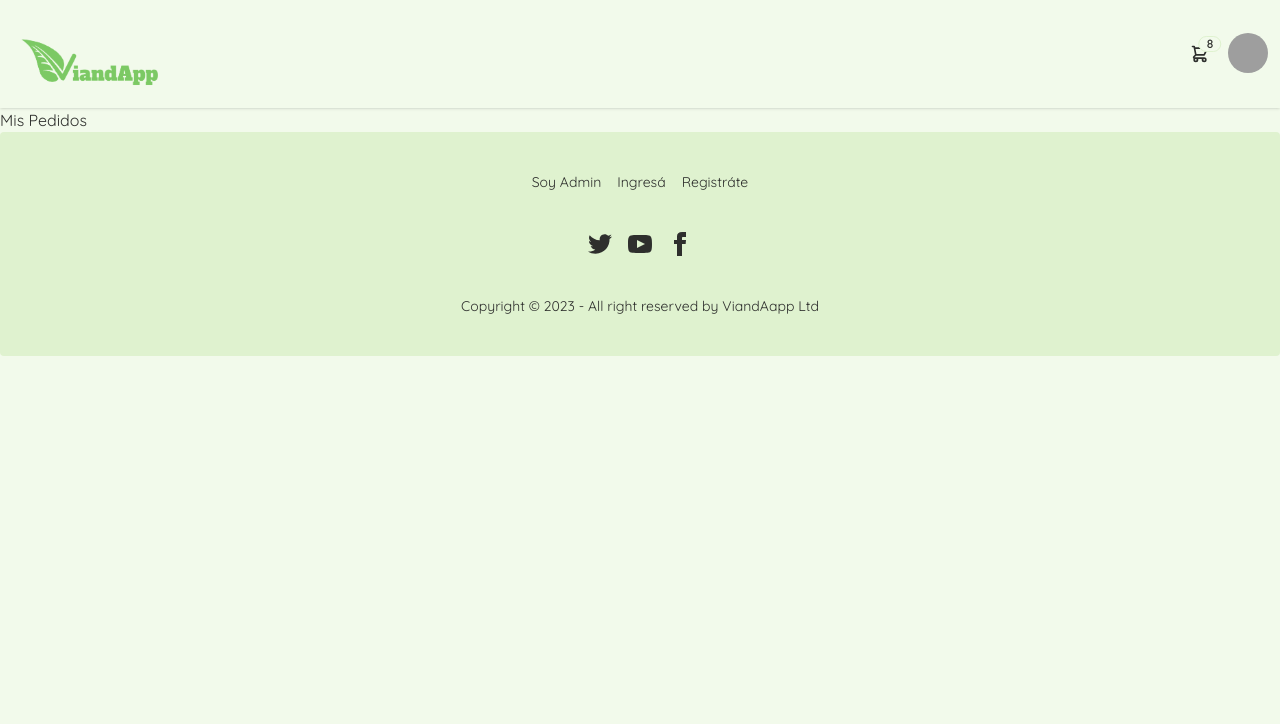
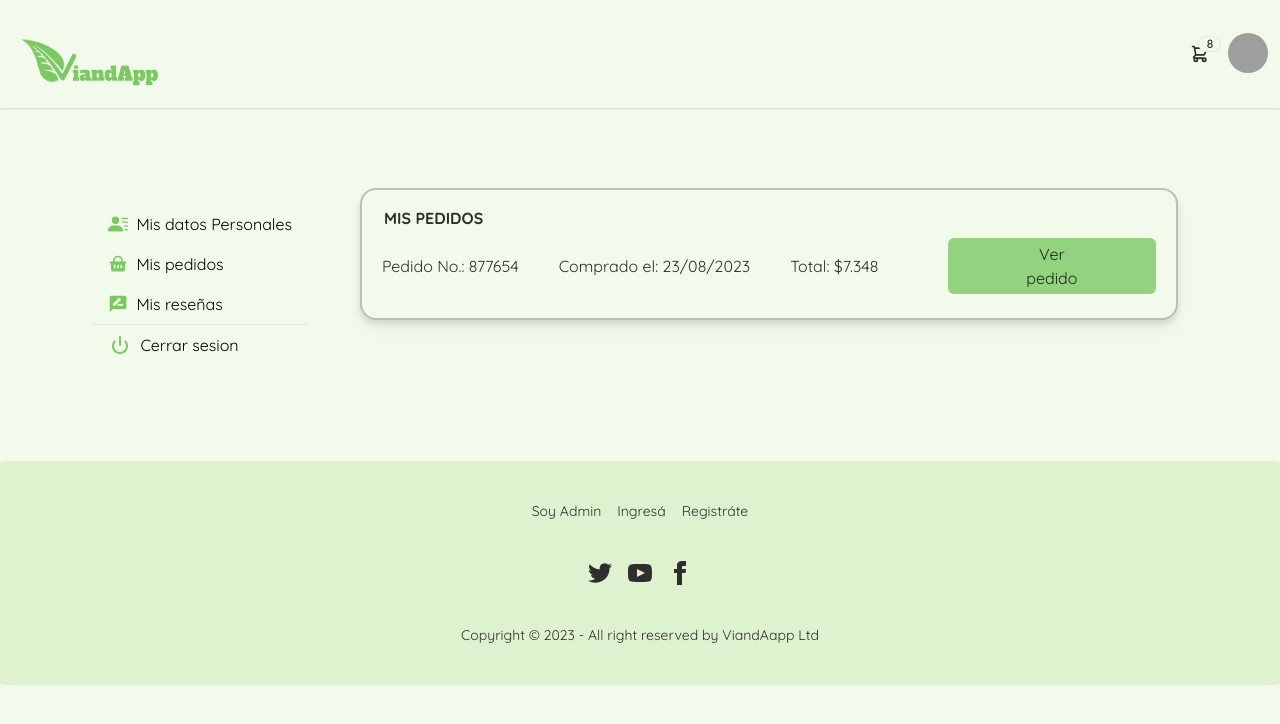
Before and after one commit to ProyectoFinal-Henry/Vianda-app, a Next.js app: page /catalog/mi-cuenta/pedidos in a window 1280 px wide. Shown: the top 724 px of the page. Built offline with nearby package versions, Linux system fonts and the light colour scheme; grey boxes are pictures that could not be loaded.

Commit message:
rutas Mi cuenta

```diff
--- a/src/components/mi-cuenta/MisPedidos.jsx
+++ b/src/components/mi-cuenta/MisPedidos.jsx
@@ -1,10 +1,108 @@
-import React from 'react';
+"use client";
+import { CgLogOff } from "react-icons/cg";
+import { RiShoppingBasketFill } from "react-icons/ri";
+import { MdRateReview } from "react-icons/md";
+import { BsFillPersonLinesFill } from "react-icons/bs";
+import { FiMenu } from "react-icons/fi";
+import Link from "next/link";
 
 function MisPedidos() {
   return (
-    <div>
-      Mis Pedidos
-    </div>
+    <>
+      <div className="flex flex-col md:flex-row items-start">
+        <div
+          id="NavAdmin"
+          className="navbar text-black z-10 text-lg md:m-10 md:my-[10vh]"
+        >
+          <div className="navbar-start ">
+            <div className="dropdown">
+              <label tabIndex={0} className="btn btn-ghost  md:hidden">
+                <FiMenu className="text-2xl" />
+              </label>
+              <ul
+                tabIndex={0}
+                className="menu menu-md dropdown-content z-50 p-2 shadow bg-base-100 rounded-box w-52"
+              >
+                <li>
+                  <Link href={"/catalog/mi-cuenta"}>
+                    <BsFillPersonLinesFill className="text-accent" /> Mis datos
+                    Personales
+                  </Link>
+                </li>
+                <li>
+                  <Link href={"/catalog/mi-cuenta/pedidos"}>
+                    <RiShoppingBasketFill className="text-accent" /> Mis pedidos
+                  </Link>
+                </li>
+                <li>
+                  <Link href={"/catalog/mi-cuenta/resenias"}>
+                    <MdRateReview className="text-accent" /> Mis reseñas
+                  </Link>
+                </li>
+                <hr className="bg-black" />
+                <li>
+                  <Link href={"/"}>
+                    <CgLogOff className="text-base text-accent" /> Cerrar sesion
+                  </Link>
+                </li>
+              </ul>
+            </div>
+            <Link
+              className=" min-w-[80%] sm:min-w-[40%]"
+              href={"/admin"}
+            ></Link>
+          </div>
+
+          <div className="navbar-center hidden lg:flex">
+            <ul className="menu menu-vertical px-1">
+              <li tabIndex={1}>
+                <Link className="text-base" href={"/catalog/mi-cuenta"}>
+                  <BsFillPersonLinesFill className="text-xl text-accent" /> Mis
+                  datos Personales
+                </Link>
+              </li>
+              <li tabIndex={1}>
+                <Link className="text-base" href={"/catalog/mi-cuenta/pedidos"}>
+                  <RiShoppingBasketFill className="text-xl text-accent" /> Mis
+                  pedidos
+                </Link>
+              </li>
+              <li tabIndex={1}>
+                <Link
+                  className="text-base"
+                  href={"/catalog/mi-cuenta/resenias"}
+                >
+                  <MdRateReview className="text-xl text-accent" /> Mis reseñas
+                </Link>
+              </li>
+              <hr className="bg-black" />
+              <li tabIndex={1}>
+                <Link className="text-base" href={"/"}>
+                  <CgLogOff className="text-2xl text-accent" /> Cerrar sesion
+                </Link>
+              </li>
+            </ul>
+          </div>
+        </div>
+
+        <div className="flex flex-col justify-center md:justify-start items-center bg-base-100 w-[90%] mx-[5%] mb-[5%] md:w-[300%] md:mx-[0%] md:mr-[8%] md:my-[10vh] rounded-2xl border-2 border-neutral/30 drop-shadow-lg px-2 pt-2 pb-6 ">
+          <h1 className="w-full font-bold ml-3 p-2">MIS PEDIDOS</h1>
+
+          <div className="flex flex-col md:flex-row md:justify-between w-full items-center">
+
+            <div className="flex flex-col md:flex-row justify-start w-full items-center ml-3">
+              <h1 className="mr-10" >Pedido No.: 877654</h1>
+              <h1 className="mr-10" >Comprado el: 23/08/2023</h1>
+              <h1 className="mr-10" >Total: $7.348</h1>
+            </div>
+
+            <button className="flex justify-center items-center gap-x-2 first-letter:font-bold btn-accent bg-opacity-80 px-16 py-1 rounded-md w-60 mr-3  ">
+              Ver pedido
+            </button>
+          </div>
+        </div>
+      </div>
+    </>
   );
 }
 
--- a/src/components/mi-cuenta/MisResenias.jsx
+++ b/src/components/mi-cuenta/MisResenias.jsx
@@ -1,10 +1,86 @@
-import React from 'react';
+"use client"
+import { CgLogOff } from "react-icons/cg";
+import { RiShoppingBasketFill } from "react-icons/ri";
+import { MdRateReview } from "react-icons/md";
+import { BsFillPersonLinesFill } from "react-icons/bs";
+import { FiMenu } from "react-icons/fi";
+import Link from "next/link";
 
 function MisReseñas() {
   return (
-    <div>
-      Mis Reseñas
-    </div>
+    <>
+      <div className="flex flex-col md:flex-row items-start" >
+
+        <div id="NavAdmin" className="navbar text-black z-10 text-lg md:m-10 md:my-[10vh]">
+
+          <div className="navbar-start ">
+            <div className="dropdown">
+              <label tabIndex={0} className="btn btn-ghost  md:hidden">
+                <FiMenu className="text-2xl" />
+              </label>
+              <ul
+                tabIndex={0}
+                className="menu menu-md dropdown-content z-50 p-2 shadow bg-base-100 rounded-box w-52"
+              >
+                <li>
+                  <Link href={"/catalog/mi-cuenta"}><BsFillPersonLinesFill className="text-accent"/> Mis datos Personales</Link>
+                </li>
+                <li>
+                  <Link href={"/catalog/mi-cuenta/pedidos"}><RiShoppingBasketFill className="text-accent"/> Mis pedidos</Link>
+                </li>
+                <li>
+                  <Link href={"/catalog/mi-cuenta/resenias"}><MdRateReview className="text-accent"/> Mis reseñas</Link>
+                </li>
+                <hr className="bg-black"/>
+                <li>
+                  <Link href={"/"}><CgLogOff className="text-base text-accent"/> Cerrar sesion</Link>
+                </li>
+              </ul>
+            </div>
+            <Link
+              className=" min-w-[80%] sm:min-w-[40%]"
+              href={"/admin"}
+            ></Link>
+          </div>
+
+          <div className="navbar-center hidden lg:flex">
+            <ul className="menu menu-vertical px-1">
+              <li tabIndex={1}>
+                <Link className="text-base" href={"/catalog/mi-cuenta"}>
+                  <BsFillPersonLinesFill className="text-xl text-accent"/> Mis datos Personales
+                </Link>
+              </li>
+              <li tabIndex={1}>
+                <Link className="text-base" href={"/catalog/mi-cuenta/pedidos"}>
+                  <RiShoppingBasketFill className="text-xl text-accent"/> Mis pedidos
+                </Link>
+              </li>
+              <li tabIndex={1}>
+                <Link className="text-base" href={"/catalog/mi-cuenta/resenias"}>
+                  <MdRateReview className="text-xl text-accent"/> Mis reseñas
+                </Link>
+              </li>
+              <hr className="bg-black"/>
+              <li tabIndex={1}>
+                <Link className="text-base" href={"/"}>
+                  <CgLogOff className="text-2xl text-accent"/> Cerrar sesion
+                </Link>
+              </li>
+            </ul>
+          </div>
+        </div>
+
+
+
+        <div className="flex flex-col justify-center md:justify-start items-center bg-base-100 w-[90%] mx-[5%] mb-[5%] md:w-[300%] md:mx-[0%] md:mr-[8%] md:my-[10vh] rounded-2xl border-2 border-neutral/30 drop-shadow-lg px-2 pt-2 pb-6 ">
+          <h1 className="w-full font-bold ml-3 p-2" >MIS RESEÑAS</h1>
+
+
+
+
+        </div>
+      </div>
+    </>
   );
 }
 
```
